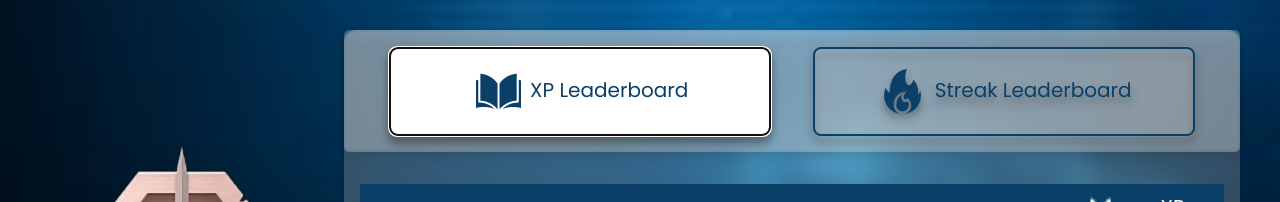
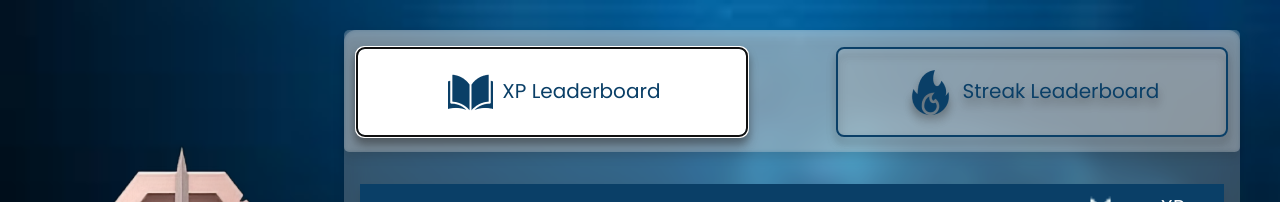
Before and after one commit to arsalan1004/Safwaat, a React (Vite) app in the folder Frontend/: page / in a window 1280 px wide. Shown: the top 202 px of the page. Built offline with nearby package versions, Linux system fonts and the light colour scheme; no server answers.

Commit message:
Minor Changes

```diff
--- a/Frontend/src/Components/LeaderBoard/leaderboad.jsx
+++ b/Frontend/src/Components/LeaderBoard/leaderboad.jsx
@@ -68,7 +68,7 @@ function Leader() {
               </div>
             </div>
             <div className="boardLead shadow-lg backdrop-filter backdrop-blur-md rounded-xl h-90vh w-70vw grid-area[1/2/2/3] mt-30px mr-5vh">
-              <div className="menu w-[100%] h-[17%] px-6 pb-6 flex justify-around">
+              <div className="menu w-[100%] h-[17%] px-3 pb-6 flex justify-between">
                 <ButtonLog
                   className={`w-[45%] leadButton min-h-[91%] bg-transparent text-[#0A3F67] focus:bg-white focus:text-[#0A3F67] OutlineLead ${
                     selectedLeaderboard === 'xp' ? ' text-white' : ''
```
